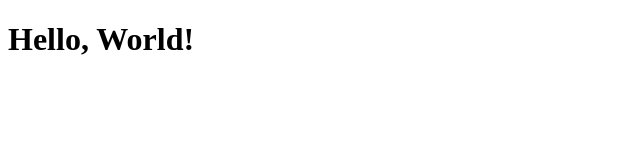
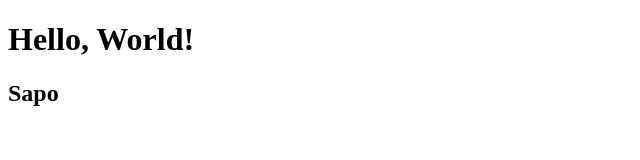
Before and after one commit to samuel077ml/clase-git-jueves, a plain HTML site: page index.html in a window 1280 px wide. Shown: the full height of the page, 0-640 px from the left. Drawn offline with Linux system fonts and the light colour scheme.

Commit message:
cree un sapo

```diff
--- a/index.html
+++ b/index.html
@@ -7,5 +7,6 @@
   </head>
   <body>
     <h1>Hello, World!</h1>
+    <h2>Sapo</h2>
   </body>
 </html>
```
